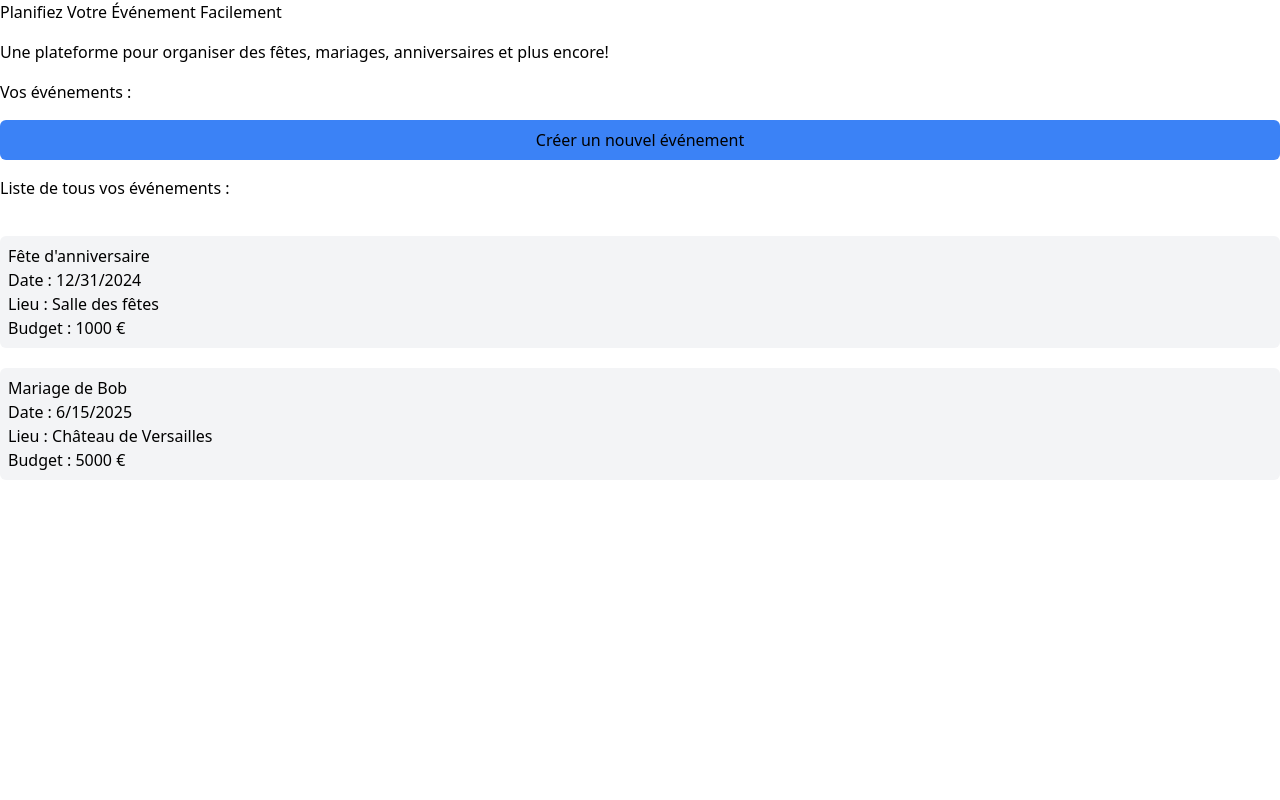
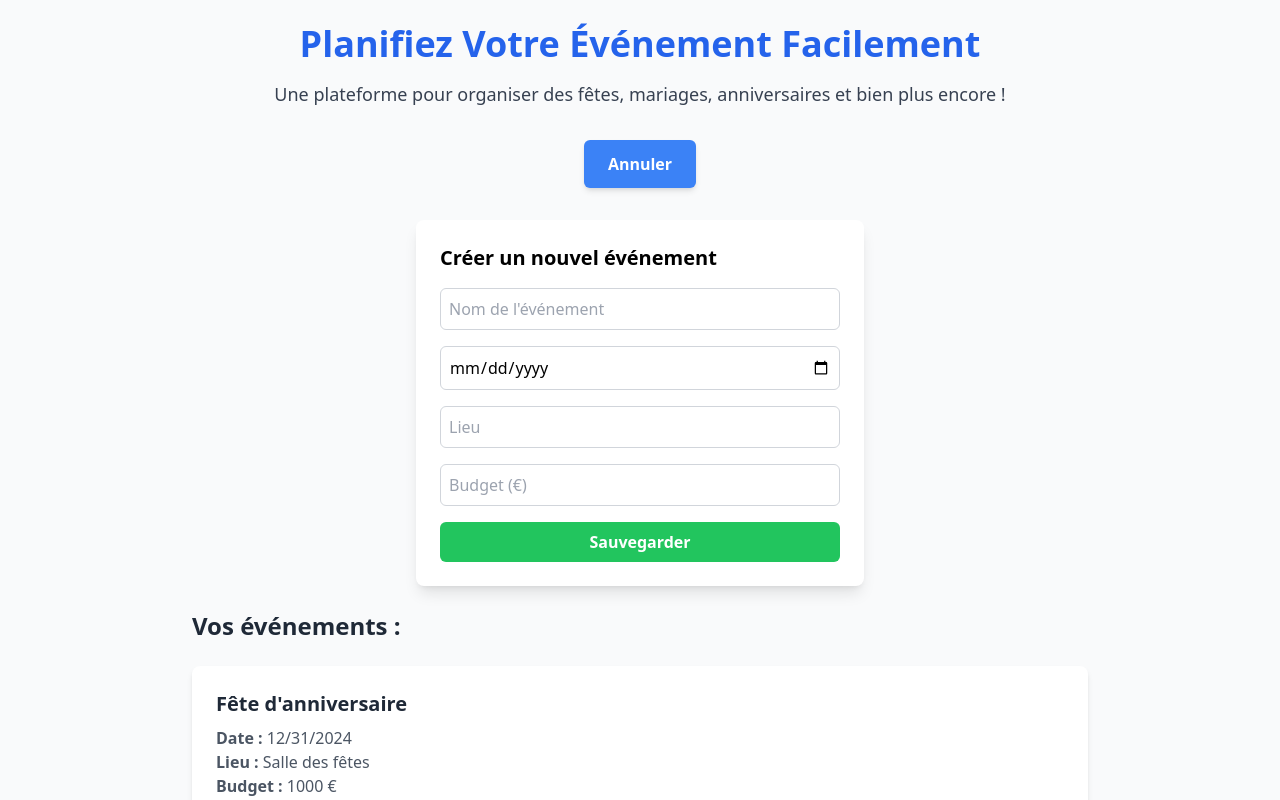
Before and after one commit to billy-java/soirie, a React (Vite) app: page / in a window 1280 px wide. Both pictures are taken after a click on the button "Créer un nouvel événement". Shown: the top 800 px of the page. Built offline with nearby package versions, Linux system fonts and the light colour scheme.

Commit message:
first commit

```diff
--- a/src/components/TachesSection.tsx
+++ b/src/components/TachesSection.tsx
@@ -140,8 +140,8 @@ const TachesSection: React.FC<TachesProps> = ({ tachesProps = [] }) => {
           />
           <button
             type="submit"
-            className="bg-blue-500 text-white px-4 py-2 rounded-md hover:bg-blue-600">
-            Sauvegarder
+            className="bg-blue-500 text-white px-4 py-2 rounded-md hover:bg-blue-600 flex flex-wrap justify-center items-center space-x-2">
+            <p>Sauvegarder</p> {iconsListe.enregister}
           </button>
         </form>
       )}
@@ -197,8 +197,8 @@ const TachesSection: React.FC<TachesProps> = ({ tachesProps = [] }) => {
                 />
                 <button
                   type="submit"
-                  className="bg-blue-500 text-white px-2 py-1 rounded-md hover:bg-blue-600">
-                  Sauvegarder
+                  className="bg-blue-500 text-white px-2 py-1 rounded-md hover:bg-blue-600 flex flex-wrap justify-center items-center space-x-2">
+                  <p>Sauvegarder</p> {iconsListe.enregister}
                 </button>
               </form>
             ) : (
--- a/src/lib/iconsListe.tsx
+++ b/src/lib/iconsListe.tsx
@@ -96,7 +96,7 @@ export const iconsListe: { [key: string]: React.ReactElement } = {
       viewBox="0 0 24 24"
       strokeWidth={1.5}
       stroke="currentColor"
-      className="size-6">
+      className="size-5">
       <path
         strokeLinecap="round"
         strokeLinejoin="round"
--- a/src/lib/localDB.ts
+++ b/src/lib/localDB.ts
@@ -35,7 +35,7 @@ export const evenements: IEvenement[] = [
     budget: 1000,
   },
   {
-    id: '1',
+    id: '2',
     idUtilisateur: '1', // Alice est l'organisateur
     nom: 'Mariage de Bob',
     type: 'Fête',
--- a/src/lib/menu.ts
+++ b/src/lib/menu.ts
@@ -2,6 +2,13 @@ import { iconsListe } from './iconsListe';
 import { IMenu } from './interfaces/IMenu';
 
 export const menu: IMenu[] = [
+  {
+    actif: true,
+    afficher: true,
+    nom: 'Home',
+    lien: '/',
+    icon1: iconsListe.home,
+  },
   {
     actif: true,
     afficher: true,
--- a/src/pages/Home.tsx
+++ b/src/pages/Home.tsx
@@ -1,35 +1,248 @@
-import { Link } from 'react-router-dom'; // Importer Link pour la redirection
-import { evenements } from '../lib/localDB';
-// Importer le tableau des événements
+import { useState } from 'react';
+import { Link } from 'react-router-dom';
+import { IEvenement } from '../lib/interfaces/entites';
+import { evenements as initialEvenements } from '../lib/localDB';
+import { iconsListe } from '../lib/iconsListe'; // Assurez-vous d'importer les icônes nécessaires
 
 const Home = () => {
+  const [evenements, setEvenements] = useState<IEvenement[]>(initialEvenements);
+  const [showAddForm, setShowAddForm] = useState(false);
+  const [editEventId, setEditEventId] = useState<string | null>(null);
+  const [deleteConfirmationId, setDeleteConfirmationId] = useState<
+    string | null
+  >(null);
+  const [newEvent, setNewEvent] = useState<Partial<IEvenement>>({
+    nom: '',
+    date: '',
+    lieu: '',
+    budget: 0,
+  });
+
+  // Gestion des champs du formulaire
+  const handleInputChange = (
+    field: keyof IEvenement,
+    value: string | number
+  ) => {
+    setNewEvent((prev) => ({ ...prev, [field]: value }));
+  };
+
+  // Ajout d'un nouvel événement
+  const handleAddEvent = () => {
+    if (!newEvent.nom || !newEvent.date || !newEvent.lieu || !newEvent.budget) {
+      alert('Tous les champs sont obligatoires.');
+      return;
+    }
+    setEvenements((prev) => [
+      ...prev,
+      {
+        id: `${Date.now()}`, // Génère un id unique basé sur le temps
+        idUtilisateur: '123', // Id utilisateur fictif
+        type: 'Fête',
+        ...newEvent,
+      } as IEvenement,
+    ]);
+    setShowAddForm(false);
+    setNewEvent({ nom: '', date: '', lieu: '', budget: 0 });
+  };
+
+  // Modification d'un événement existant
+  const handleEditEvent = (id: string) => {
+    const updatedEvents = evenements.map((event) =>
+      event.id === id ? { ...event, ...newEvent } : event
+    );
+    setEvenements(updatedEvents);
+    setEditEventId(null);
+    setNewEvent({ nom: '', date: '', lieu: '', budget: 0 });
+  };
+
+  // Suppression d'un événement
+  const handleDeleteEvent = (id: string) => {
+    setEvenements((prev) => prev.filter((event) => event.id !== id));
+    setDeleteConfirmationId(null);
+  };
+
   return (
-    <div className="flex flex-col gap-4">
-      <h1>Planifiez Votre Événement Facilement</h1>
+    <div className="flex flex-col items-center bg-gray-50 min-h-screen p-6">
+      {/* Titre principal */}
+      <div className="text-center mb-8">
+        <h1 className="text-4xl font-bold text-blue-600 mb-4">
+          Planifiez Votre Événement Facilement
+        </h1>
+        <p className="text-gray-700 text-lg">
+          Une plateforme pour organiser des fêtes, mariages, anniversaires et
+          bien plus encore !
+        </p>
+      </div>
 
-      <p>
-        Une plateforme pour organiser des fêtes, mariages, anniversaires et plus
-        encore!
-      </p>
+      {/* Bouton pour créer un événement */}
+      <div className="mb-8">
+        <button
+          className="px-6 py-3 bg-blue-500 text-white font-semibold rounded-md shadow-md hover:bg-blue-600 transition"
+          onClick={() => setShowAddForm(!showAddForm)}>
+          {showAddForm ? 'Annuler' : 'Créer un nouvel événement'}
+        </button>
+      </div>
 
-      <h2>Vos événements :</h2>
+      {/* Formulaire d'ajout d'événement */}
+      {showAddForm && (
+        <div className="w-full max-w-md bg-white shadow-lg rounded-lg p-6 mb-6">
+          <h3 className="text-xl font-bold mb-4">Créer un nouvel événement</h3>
+          <input
+            type="text"
+            placeholder="Nom de l'événement"
+            value={newEvent.nom || ''}
+            onChange={(e) => handleInputChange('nom', e.target.value)}
+            className="w-full border border-gray-300 rounded-md p-2 mb-4"
+          />
+          <input
+            type="date"
+            value={newEvent.date || ''}
+            onChange={(e) => handleInputChange('date', e.target.value)}
+            className="w-full border border-gray-300 rounded-md p-2 mb-4"
+          />
+          <input
+            type="text"
+            placeholder="Lieu"
+            value={newEvent.lieu || ''}
+            onChange={(e) => handleInputChange('lieu', e.target.value)}
+            className="w-full border border-gray-300 rounded-md p-2 mb-4"
+          />
+          <input
+            type="number"
+            placeholder="Budget (€)"
+            value={newEvent.budget || ''}
+            onChange={(e) =>
+              handleInputChange('budget', parseFloat(e.target.value))
+            }
+            className="w-full border border-gray-300 rounded-md p-2 mb-4"
+          />
+          <button
+            onClick={handleAddEvent}
+            className="w-full bg-green-500 text-white font-semibold rounded-md py-2 hover:bg-green-600 transition">
+            Sauvegarder
+          </button>
+        </div>
+      )}
 
-      <button className="p-2 bg-blue-500 rounded-md">
-        Créer un nouvel événement
-      </button>
-      <h3>Liste de tous vos événements :</h3>
-      <ul>
-        {evenements.map((evenement) => (
-          <li key={evenement.id} className="bg-gray-100 my-5 p-2 rounded-md">
-            <Link to={`/e/${evenement.id}/dashboard`}>
-              <h4>{evenement.nom}</h4>
-              <p>Date : {new Date(evenement.date).toLocaleDateString()}</p>
-              <p>Lieu : {evenement.lieu}</p>
-              <p>Budget : {evenement.budget} €</p>
-            </Link>
-          </li>
-        ))}
-      </ul>
+      {/* Liste des événements */}
+      <div className="w-full max-w-4xl">
+        <h2 className="text-2xl font-semibold text-gray-800 mb-6">
+          Vos événements :
+        </h2>
+        <ul className="space-y-6">
+          {evenements.map((evenement) => (
+            <li
+              key={evenement.id}
+              className="bg-white shadow-md rounded-lg p-6 hover:shadow-lg transition relative">
+              <div>
+                <Link
+                  to={`/e/${evenement.id}/dashboard`}
+                  className="block text-gray-800 hover:text-blue-600">
+                  <h4 className="text-xl font-bold mb-2">{evenement.nom}</h4>
+                  <p className="text-gray-600">
+                    <span className="font-semibold">Date :</span>{' '}
+                    {new Date(evenement.date).toLocaleDateString()}
+                  </p>
+                  <p className="text-gray-600">
+                    <span className="font-semibold">Lieu :</span>{' '}
+                    {evenement.lieu}
+                  </p>
+                  <p className="text-gray-600">
+                    <span className="font-semibold">Budget :</span>{' '}
+                    {evenement.budget} €
+                  </p>
+                </Link>
+              </div>
+
+              {/* Actions : Modifier et Supprimer */}
+              <div className="flex gap-4 mt-4">
+                <button
+                  onClick={() => {
+                    setEditEventId(evenement.id);
+                    setNewEvent({
+                      nom: evenement.nom,
+                      date: evenement.date,
+                      lieu: evenement.lieu,
+                      budget: evenement.budget,
+                    });
+                  }}
+                  className="bg-indigo-400 text-white px-2 py-1 rounded-md hover:bg-indigo-500 transition">
+                  {iconsListe.modifier}
+                </button>
+                <button
+                  onClick={() => setDeleteConfirmationId(evenement.id)}
+                  className="bg-red-500 text-white px-2 py-1 rounded-md hover:bg-red-600 transition">
+                  {iconsListe.supprimer}
+                </button>
+              </div>
+
+              {/* Formulaire de modification */}
+              {editEventId === evenement.id && (
+                <div className="mt-4 p-4 bg-gray-100 rounded-md">
+                  <h4 className="font-semibold mb-2">Modifier l'événement</h4>
+                  <input
+                    type="text"
+                    placeholder="Nom"
+                    value={newEvent.nom || ''}
+                    onChange={(e) => handleInputChange('nom', e.target.value)}
+                    className="w-full border border-gray-300 rounded-md p-2 mb-2"
+                  />
+                  <input
+                    type="date"
+                    value={newEvent.date || ''}
+                    onChange={(e) => handleInputChange('date', e.target.value)}
+                    className="w-full border border-gray-300 rounded-md p-2 mb-2"
+                  />
+                  <input
+                    type="text"
+                    placeholder="Lieu"
+                    value={newEvent.lieu || ''}
+                    onChange={(e) => handleInputChange('lieu', e.target.value)}
+                    className="w-full border border-gray-300 rounded-md p-2 mb-2"
+                  />
+                  <input
+                    type="number"
+                    placeholder="Budget (€)"
+                    value={newEvent.budget || ''}
+                    onChange={(e) =>
+                      handleInputChange('budget', parseFloat(e.target.value))
+                    }
+                    className="w-full border border-gray-300 rounded-md p-2 mb-2"
+                  />
+
+                  <button
+                    onClick={() => handleEditEvent(evenement.id)}
+                    type="submit"
+                    className="bg-blue-500 text-white w-full px-4 py-2 rounded-md hover:bg-blue-600 flex flex-wrap justify-center items-center space-x-2">
+                    <p>Sauvegarder</p> {iconsListe.enregister}
+                  </button>
+                </div>
+              )}
+
+              {/* Confirmation de suppression */}
+              {deleteConfirmationId === evenement.id && (
+                <div className="mt-4 p-4 bg-red-100 rounded-md">
+                  <p className="text-red-600">
+                    Êtes-vous sûr de vouloir supprimer cet événement ?
+                  </p>
+                  <div className="flex gap-4 mt-2">
+                    <button
+                      onClick={() => handleDeleteEvent(evenement.id)}
+                      className="bg-red-500 text-white font-semibold rounded-md px-4 py-2 hover:bg-red-600 transition">
+                      Oui
+                    </button>
+                    <button
+                      onClick={() => setDeleteConfirmationId(null)}
+                      className="bg-gray-300 text-gray-700 font-semibold rounded-md px-4 py-2 hover:bg-gray-400 transition">
+                      Non
+                    </button>
+                  </div>
+                </div>
+              )}
+            </li>
+          ))}
+        </ul>
+      </div>
     </div>
   );
 };
```
Also changed, not shown: src/App.tsx (+17 -17 lines), src/components/Navbar.tsx (+13 -0 lines).
